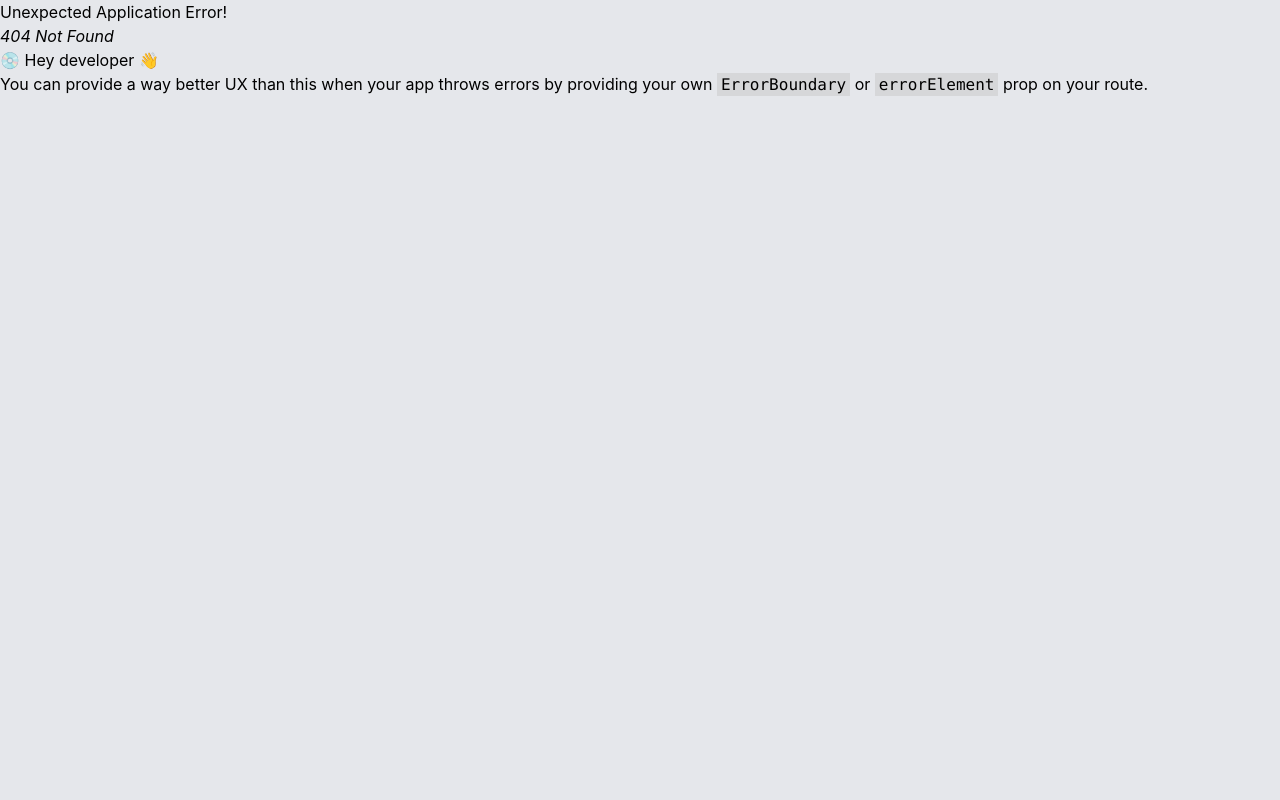
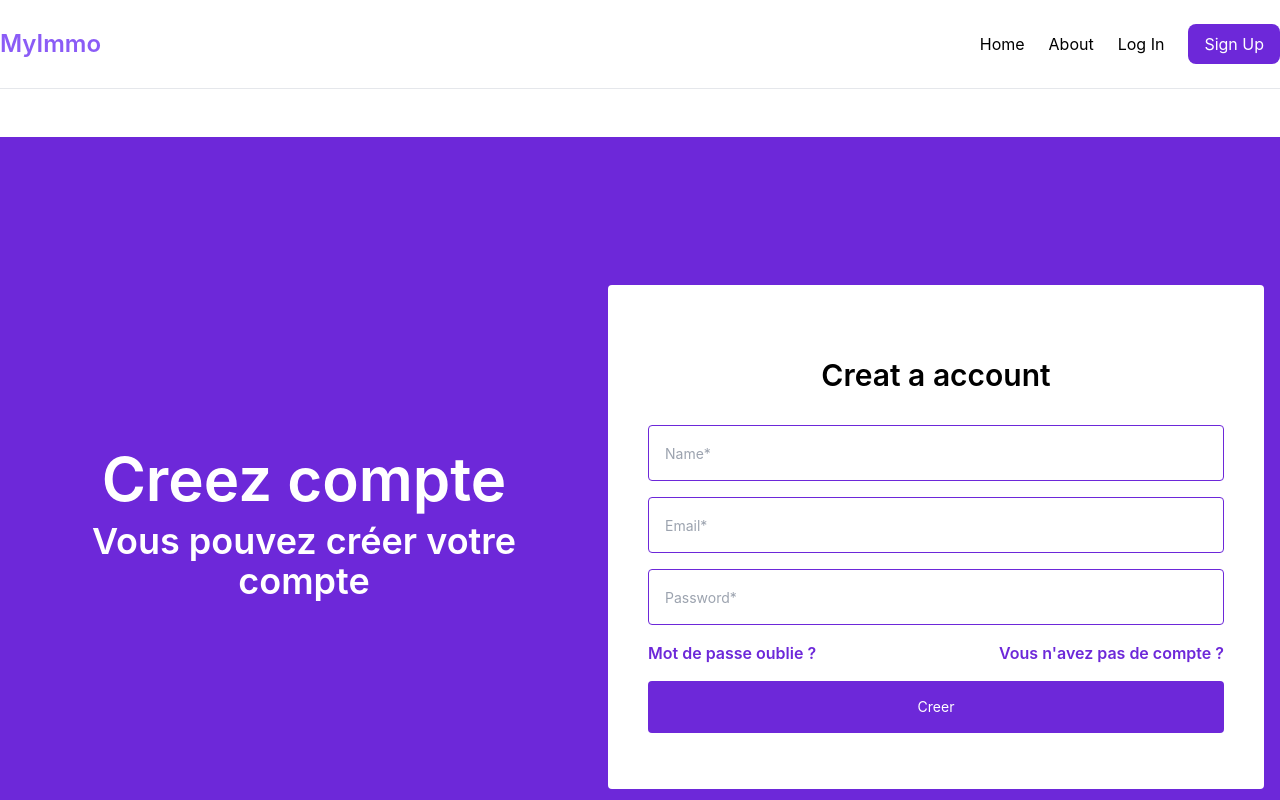
Before and after one commit to elhadjtall/SITE_AGENCE, a React (Vite) app in the folder frontend/: page /signup in a window 1280 px wide. Before the commit this address had no page. Shown: the top 800 px of the page. Built offline with nearby package versions, Linux system fonts and the light colour scheme.

Commit message:
Ajout sign up

```diff
--- a/frontend/src/components/Header.jsx
+++ b/frontend/src/components/Header.jsx
@@ -29,7 +29,7 @@ const Header = () => {
           <Link
             className="hover:text-violet-900 transition"
             to="/login">Log In</Link>
-          <Link className="bg-violet-700 hover:bg-violet-800 text-white px-4 py-2 rounded-lg" to="/">
+          <Link className="bg-violet-700 hover:bg-violet-800 text-white px-4 py-2 rounded-lg" to="/signup">
             Sign Up
           </Link>
         </div>
--- a/frontend/src/main.jsx
+++ b/frontend/src/main.jsx
@@ -12,6 +12,7 @@ import { HouseContextProvider } from "./components/HouseContext.jsx";
 import Home from "./pages/Home.jsx";
 import PropertyDetail from "./pages/PropertyDetail.jsx"; // Importez la page PropertyDetail
 import Login from "./pages/Login.jsx";
+import Signup from "./pages/Signup.jsx";
 
 const router = createBrowserRouter([
   {
@@ -30,6 +31,10 @@ const router = createBrowserRouter([
         path: "/login",
         element: <Login />,
       },
+      {
+        path: "/signup",
+        element: <Signup />,
+      }
     ],
   },
 ]);
--- /dev/null
+++ b/frontend/src/pages/Signup.jsx
@@ -0,0 +1,37 @@
+import React from 'react'
+
+// importation des liens
+import { Link } from 'react-router-dom';
+
+const Signup = () => {
+  return (
+    <section>
+        <div className='container mx-auto flex flex-col lg:flex-row items-center justify-center min-h-screen gap-4 bg-violet-700 px-4'>
+            <div className='flex-1'>
+                <div className='text-white px-12 py-10 text-center '>
+                    <h1 className='text-6xl font-semibold mb-3'>Creez compte</h1>
+                    <p className='mb-6 text-4xl font-semibold'>Vous pouvez créer votre compte</p>
+                </div>
+            </div>
+            {/* form de connexion */}
+            <div className='flex-1 px-10 py-14 bg-white rounded w-full'>
+                <h1 className='text-3xl font-semibold mb-4 text-center py-4'>Creat a account</h1>
+                <form className='flex flex-col gap-y-4'>
+                    <input className='border border-violet-700  outline-none rounded w-full px-4 h-14 text-sm' type="text" placeholder='Name*' />
+                    <input className='border border-violet-700  outline-none rounded w-full px-4 h-14 text-sm' type="email" placeholder='Email*' />
+                    <input className='border border-violet-700  outline-none rounded w-full px-4 h-14 text-sm' type="password" placeholder='Password*' />
+                    <div className='flex justify-between text-1xl'>
+                        <Link className='text-violet-700 font-semibold' to=''>Mot de passe oublie ?</Link>
+                        <Link className='text-violet-700 font-semibold' to=''>Vous n'avez pas de compte ?</Link>
+                    </div>
+                    <div className='flex gap-x-2'>
+                        <button className='bg-violet-700 hover:bg-violet-800 text-white rounded p-4 text-sm w-full transition'>Creer</button>
+                    </div>
+                </form>
+            </div>
+        </div>
+    </section>
+  )
+}
+
+export default Signup
```
